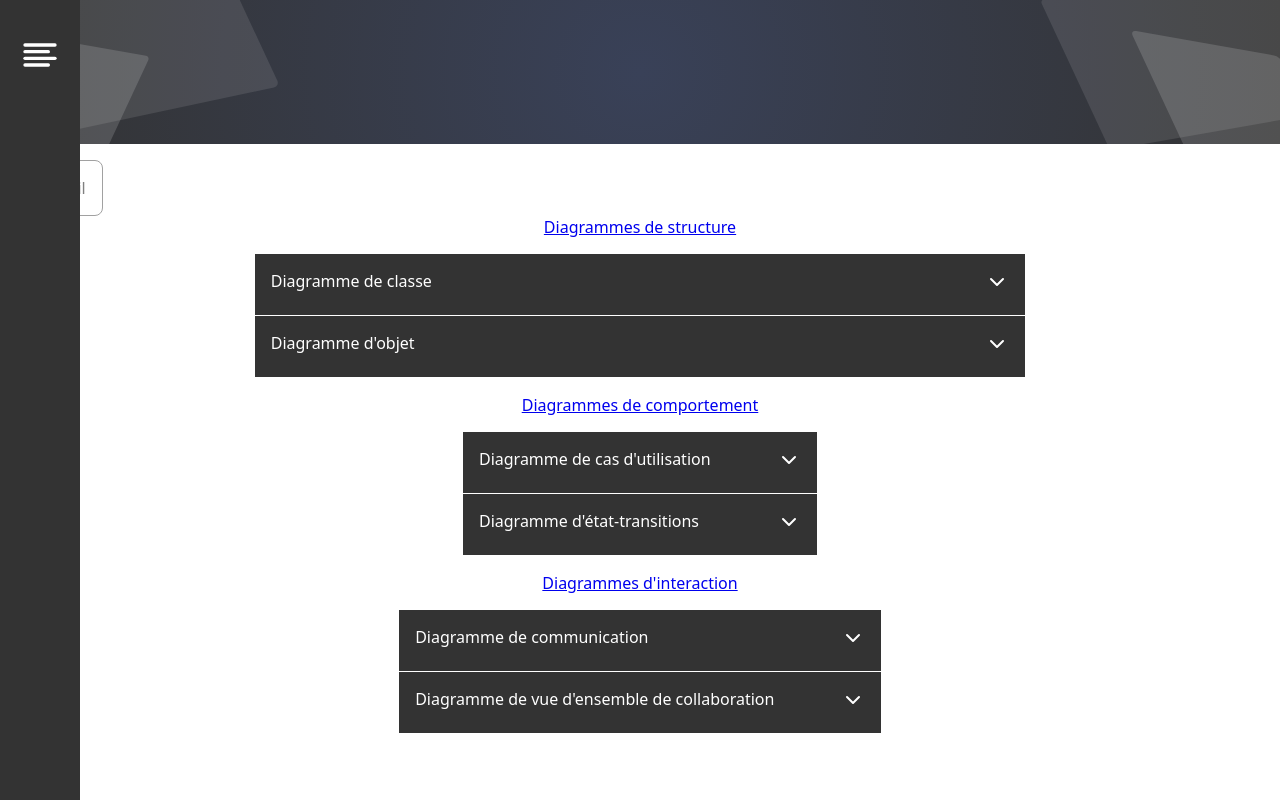
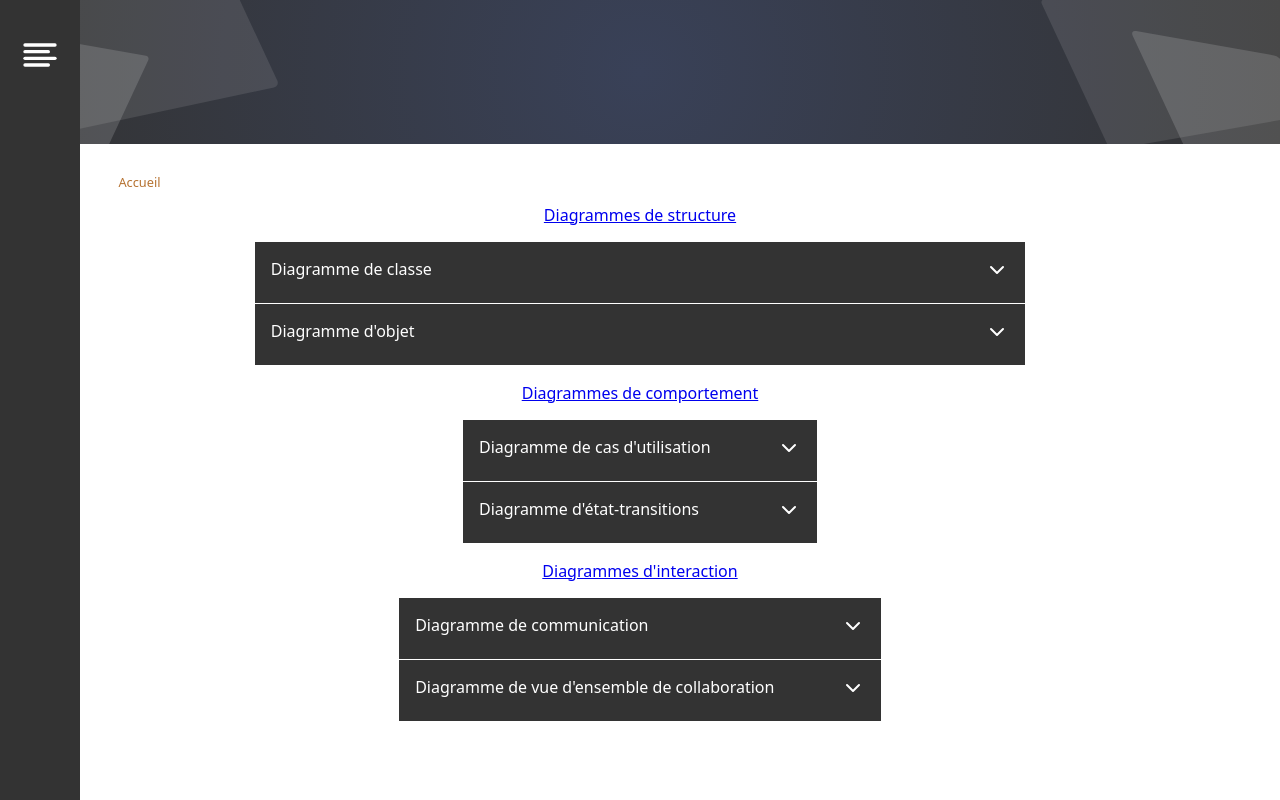
Before and after one commit to 2023-cda-alt-devops-p4/catalog-zl, a React (Vite) app: page /#/ in a window 1280 px wide. Built offline with nearby package versions, Linux system fonts and the light colour scheme.

Commit message:
style: changement sur le Breadcrumb des couleurs et du placement

```diff
--- a/src/component/Breadcrumb.tsx
+++ b/src/component/Breadcrumb.tsx
@@ -33,15 +33,18 @@ const Breadcrumb = () => {
 export default Breadcrumb
 
 const BreadcrumbContainer = styled.div`
-    border: 1px solid #a1a1a1;
-    border-radius: 0.5em;
+  @media screen and (max-width: 768px) {
+    display: none;
+  }
+    font-size: 0.8em;
     padding: 1em;
+    padding-left: 8em;
     display: flex;
-    gap: 1em;
+    gap: 0.8em;
     align-self: flex-start;
 `
 
 const BreadcrumbLink = styled(NavLink)`
     text-decoration: none;
-    color: gray;
+    color: #b67332;
 `
```
